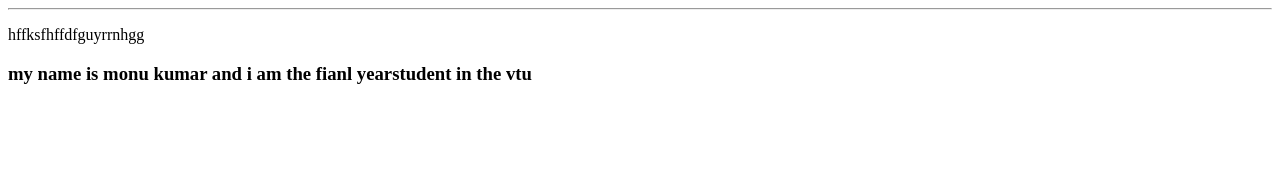
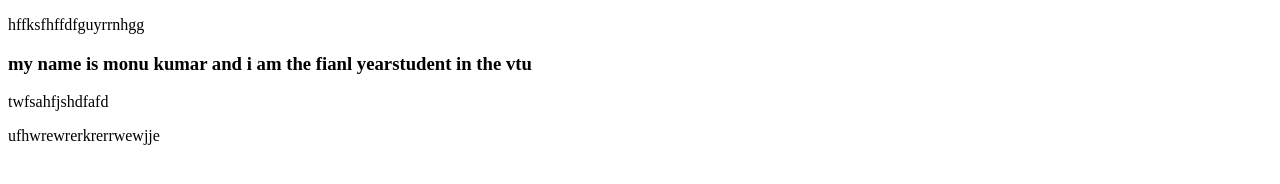
Before and after one commit to Monukumar001/first-work, a plain HTML site: page index.html in a window 1280 px wide. Drawn offline with Linux system fonts and the light colour scheme.

Commit message:
add contact

```diff
--- a/index.html
+++ b/index.html
@@ -7,11 +7,12 @@
     <title>My titke</title>
 </head>
 <body>
-    <hr>
+
     <p>
 hffksfhffdfguyrrnhgg
 <h3>my name is monu kumar and i am the fianl  yearstudent in the vtu </h3>
-
+<P>twfsahfjshdfafd</P>
+<p>ufhwrewrerkrerrwewjje</p>
     </p>
 </body>
 </html>
```
Also changed, not shown: contact.html (added), 1 other file.
